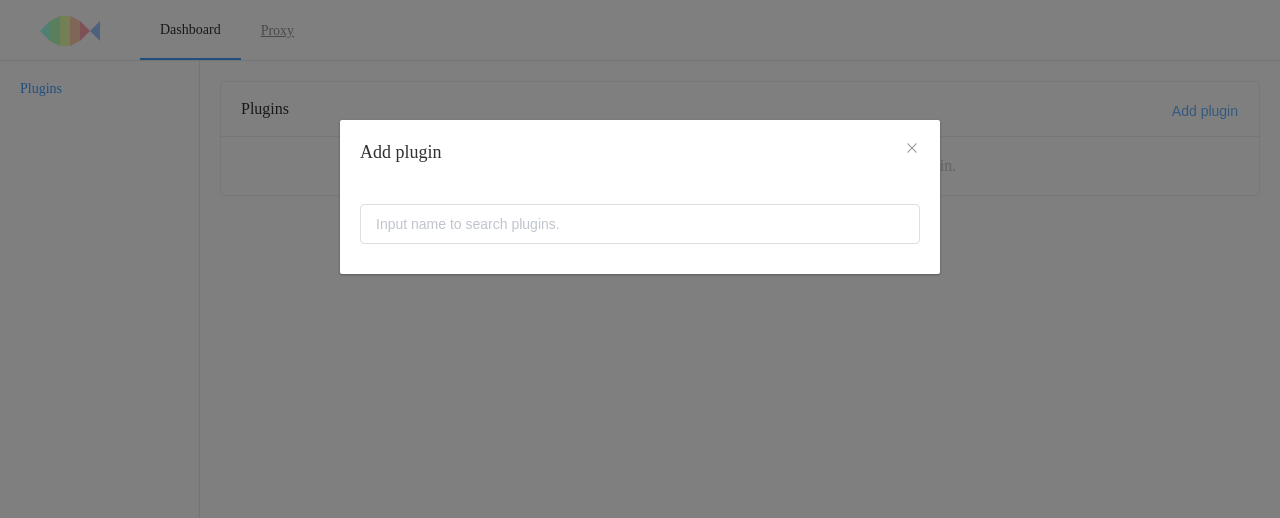
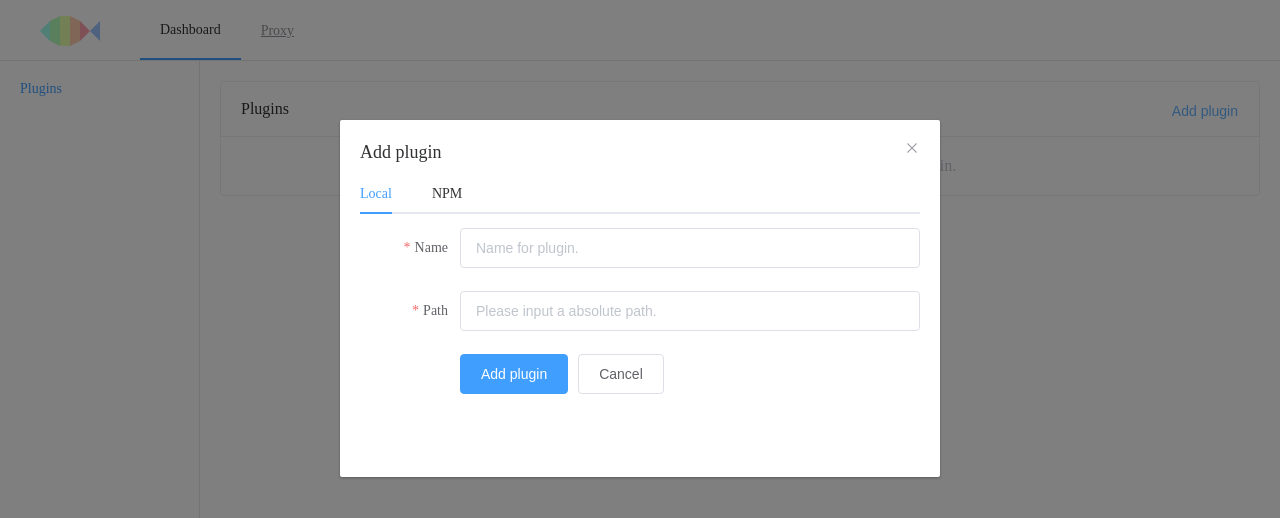
Before and after one commit to wszxdhr/mofish, a Vue app: page /#/plugins in a window 1280 px wide. Both pictures are taken after a click on the button "Add plugin". Shown: the top 518 px of the page. Built offline with nearby package versions, Linux system fonts and the light colour scheme; no server answers.

Commit message:
feat:编辑添加插件模态框

```diff
--- a/src/api/interceptor.js
+++ b/src/api/interceptor.js
@@ -1,5 +1,5 @@
 export default function (axios) {
   axios.interceptors.response.use(res => {
-    return res.config
+    return res.data
   })
 }
--- a/src/api/service/plugins.js
+++ b/src/api/service/plugins.js
@@ -1,5 +1,9 @@
 import axios from '../index'
 
 export const getPlugins = (params) => {
-  return axios.get('/api/plugins/list', params)
+  return axios.get('/api/plugins/list')
 }
+
+export const addPlugins = (params) => {
+  return axios.post('/api/plugins/add', params)
+}
--- a/src/views/Home/Plugins/index.vue
+++ b/src/views/Home/Plugins/index.vue
@@ -8,13 +8,33 @@
       <div class="tac text-placeholder">There's no plugin here, click on the top right corner to add a plugin.</div>
     </el-card>
     <el-dialog title="Add plugin" :visible.sync="showAddDialog" width="600px">
-      <el-autocomplete :debounce="500" placeholder="Input name to search plugins." v-model="pluginSearchParam" class="plugin-search-input"></el-autocomplete>
+      <div class="plugin-type-switch-wrap">
+        <el-tabs v-model="pluginType" class="plugin-type-switch">
+          <el-tab-pane label="Local" name="local">
+            <el-form ref="addPluginForm" :model="addLocalPluginForm" label-width="100px">
+              <el-form-item label="Name" required>
+                <el-input v-model="addLocalPluginForm.name" placeholder="Name for plugin."></el-input>
+              </el-form-item>
+              <el-form-item label="Path" required>
+                <el-input v-model="addLocalPluginForm.path" placeholder="Please input a absolute path."></el-input>
+              </el-form-item>
+              <el-form-item class="tal">
+                <el-button type="primary" @click="addLocalPlugin">Add plugin</el-button>
+                <el-button @click="showAddDialog = false">Cancel</el-button>
+              </el-form-item>
+            </el-form>
+          </el-tab-pane>
+          <el-tab-pane label="NPM" name="npm">
+            <el-autocomplete :debounce="500" placeholder="Input name to search plugins." v-model="pluginSearchParam" class="plugin-search-input"></el-autocomplete>
+          </el-tab-pane>
+        </el-tabs>
+      </div>
     </el-dialog>
   </section>
 </template>
 
 <script>
-import { getPlugins } from '@/api/service/plugins'
+import { getPlugins, addPlugins } from '@/api/service/plugins'
 export default {
   name: 'HomePlugins',
   data () {
@@ -22,7 +42,28 @@ export default {
       // 展示添加插件的模态框
       showAddDialog: false,
       // 添加插件的搜索框
-      pluginSearchParam: ''
+      pluginSearchParam: '',
+      // 插件类型
+      pluginType: 'local',
+      addLocalPluginForm: {
+        path: '',
+        name: ''
+      }
+    }
+  },
+  methods: {
+    addLocalPlugin () {
+      addPlugins({
+        name: this.addLocalPluginForm.name,
+        path: this.addLocalPluginForm.path,
+        type: 'local'
+      }).then(res => {
+        if (!res.result) {
+          this.$message.success('Add plugin success')
+        } else {
+          this.$message.error(res.message)
+        }
+      })
     }
   },
   created () {
@@ -34,6 +75,10 @@ export default {
 
 <style lang="scss">
   .home-plugins {
+    .plugin-type-switch-wrap {
+      text-align: center;
+      transform: translateY(-30px);
+    }
     .plugin-search-input {
       width: 100%;
     }
```
